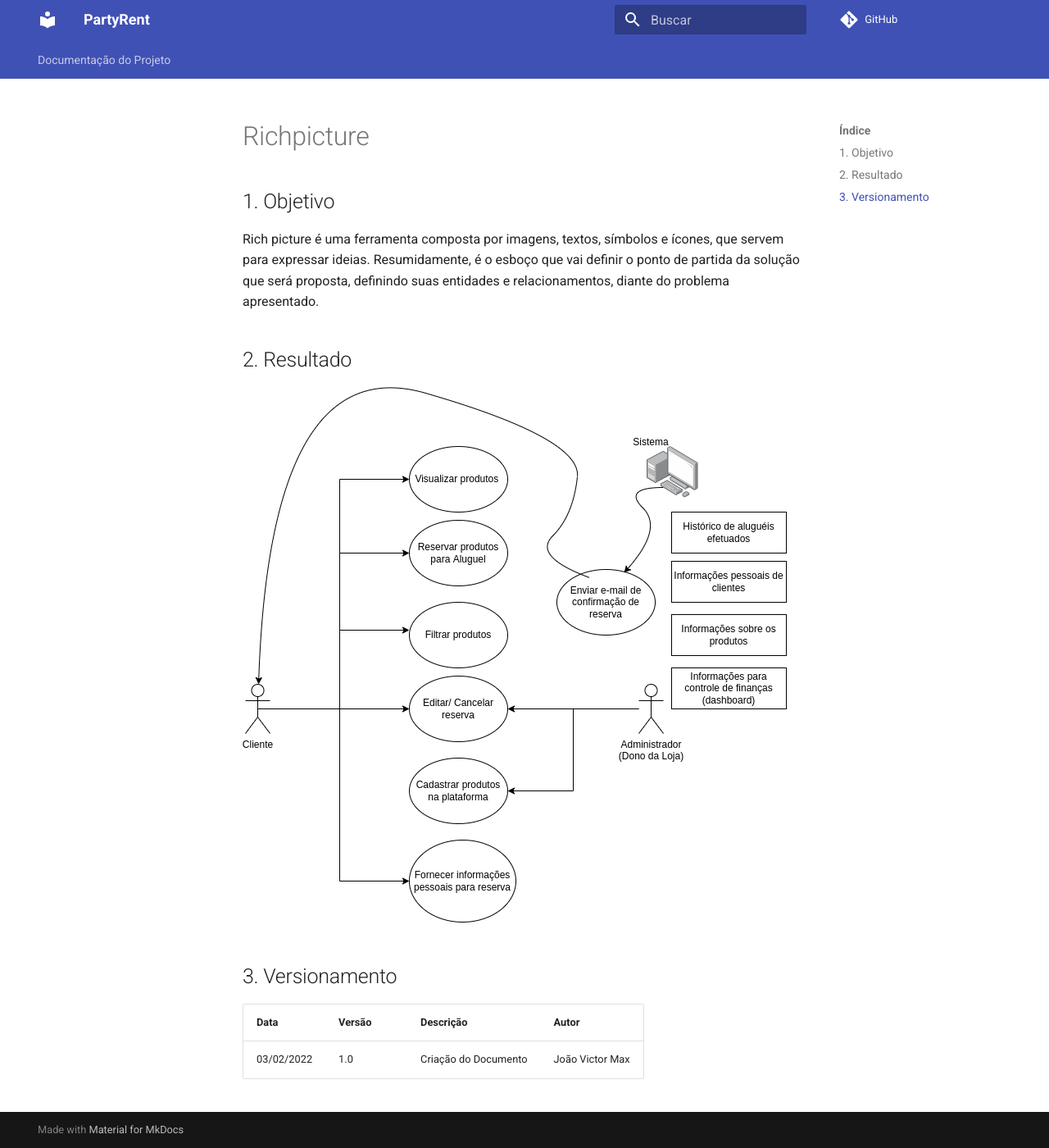
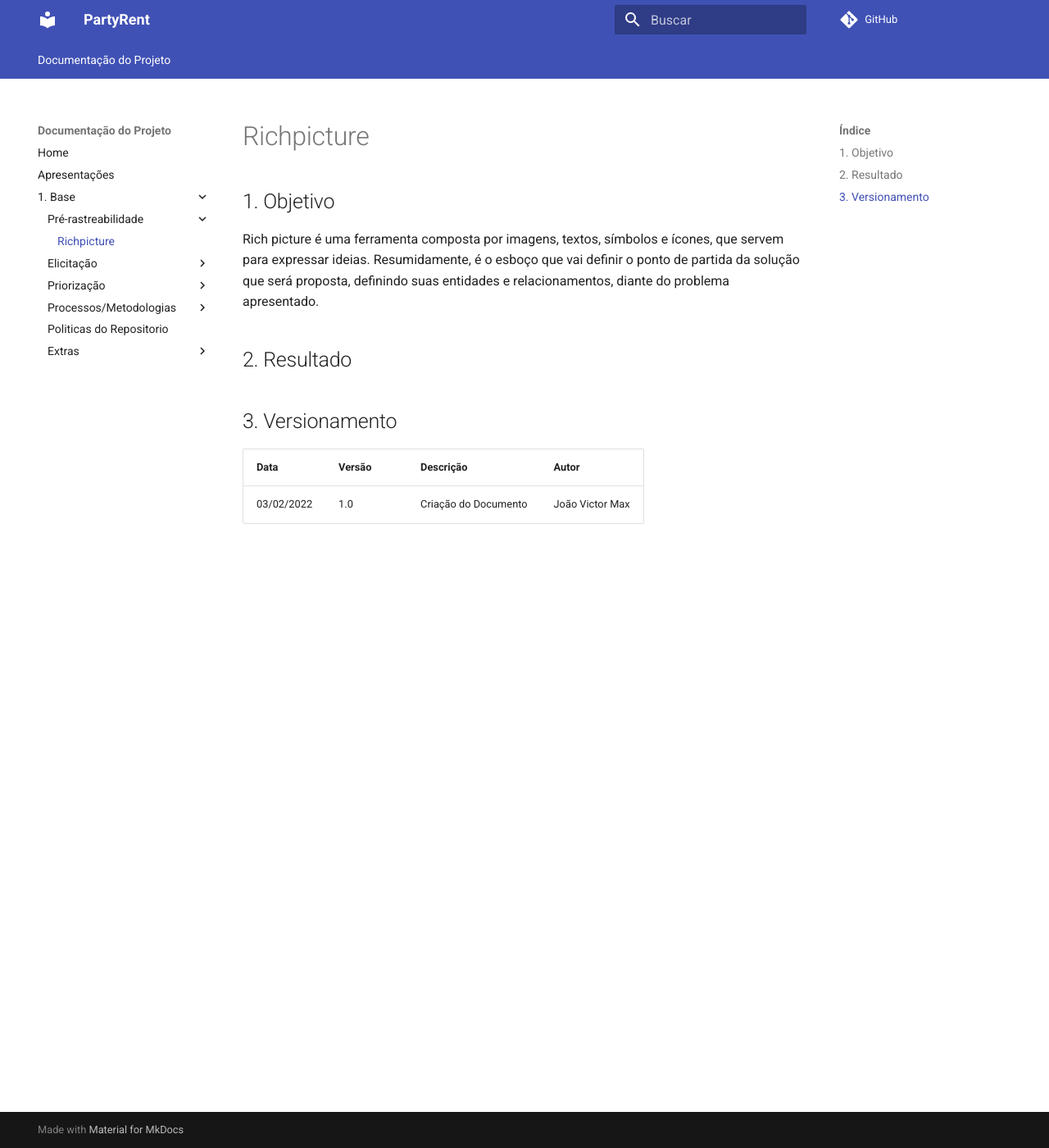
Before and after one commit to UnBArqDsw2021-2/2021.2_G7_-AluguelKitsFesta, an MkDocs documentation site: the page built from docs/Elicitacao/Richpicture.md, in a window 1280 px wide and 1400 px high. Shown: the whole window at 82% size. Built offline with MkDocs 1.6.1 and Material for MkDocs 9.7.7, drawn with Linux system fonts in a browser that asks for light colours; comment, search, counter and statistics services are not loaded.

Commit message:
solving error

```diff
--- a/docs/Elicitacao/Richpicture.md
+++ b/docs/Elicitacao/Richpicture.md
@@ -4,7 +4,7 @@ Rich picture é uma ferramenta composta por imagens, textos, símbolos e ícones
 
 ## 2. Resultado
 
-![richpicture_PR](richpicture_PR.png)
+
 
 
 ## 3. Versionamento
--- a/mkdocs.yml
+++ b/mkdocs.yml
@@ -20,7 +20,7 @@ nav:
           - Apresentações: ''
           - 1. Base:
                 - Pré-rastreabilidade:
-                      - Richpicture: 'Elicitacao/Richicture.md'
+                      - Richpicture: 'Elicitacao/Richpicture.md'
                 - Elicitação:
                       - Brainstorming: 'Elicitacao/Brainstorm.md'
                       - Estimativas: 'Elicitacao/Estimativas.md'
```
